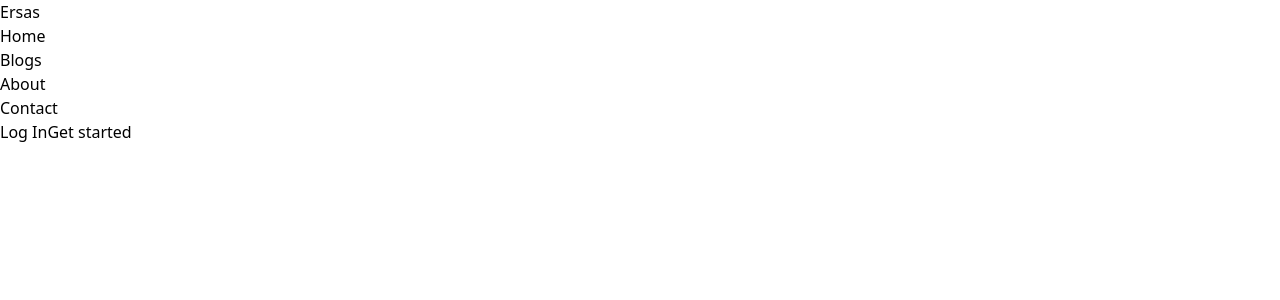
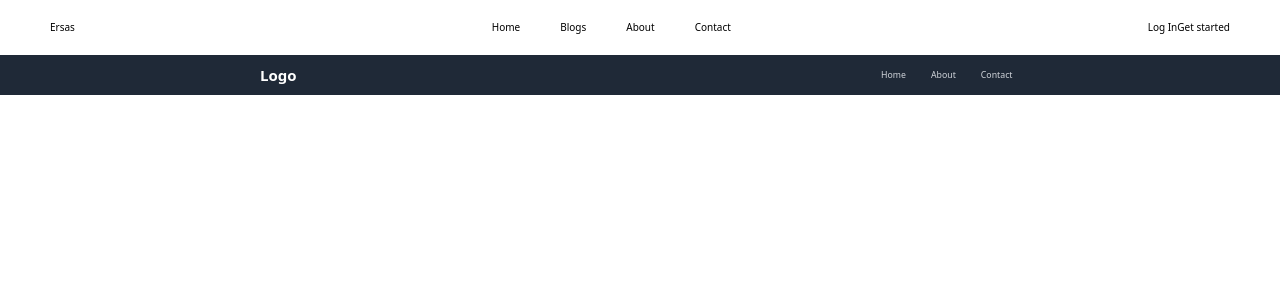
Before and after one commit to Natnael772/ersas, a React (Create React App) app in the folder client/: page / in a window 1280 px wide. Shown: the top 300 px of the page. Built offline with nearby package versions, Linux system fonts and the light colour scheme.

Commit message:
Stling Navigation bar

```diff
--- a/client/public/index.html
+++ b/client/public/index.html
@@ -24,7 +24,14 @@
       work correctly both with client-side routing and a non-root public URL.
       Learn how to configure a non-root public URL by running `npm run build`.
     -->
-    <title>React App</title>
+
+    <link rel="preconnect" href="https://fonts.googleapis.com" />
+    <link rel="preconnect" href="https://fonts.gstatic.com" crossorigin />
+    <link
+      href="https://fonts.googleapis.com/css2?family=Montserrat:ital,wght@0,400;0,500;0,600;0,700;1,500;1,600&family=PT+Serif&family=Poppins:wght@400;500;600;700&family=Raleway&display=swap"
+      rel="stylesheet"
+    />
+    <title>Ersas</title>
   </head>
   <body>
     <noscript>You need to enable JavaScript to run this app.</noscript>
--- a/client/src/App.js
+++ b/client/src/App.js
@@ -1,11 +1,13 @@
 import logo from "./logo.svg";
 import "./App.css";
 import Nav from "./components/Nav/Nav";
+import NavT from "./NavT";
 
 function App() {
   return (
     <div>
       <Nav />
+      <NavT />
     </div>
   );
 }
--- a/client/src/Nav.js
+++ b/client/src/NavT.js
@@ -1,4 +1,4 @@
-const Nav = () => {
+const NavT = () => {
   return (
     <nav className="bg-gray-800">
       <div className="max-w-7xl mx-auto px-2 sm:px-6 lg:px-8">
@@ -71,4 +71,4 @@ const Nav = () => {
     </nav>
   );
 };
-export default Nav;
+export default NavT;
--- /dev/null
+++ b/client/src/components/Nav/Nav.css
@@ -0,0 +1,29 @@
+* {
+  margin: 0;
+  padding: 0;
+  box-sizing: border-box;
+}
+html {
+  font-size: 10px;
+}
+
+.nav-main-container {
+  width: 100%;
+  padding: 2rem 5rem;
+  display: flex;
+  align-items: center;
+  justify-content: space-between;
+}
+.nav-menus-container {
+  display: flex;
+  align-items: center;
+  justify-content: center;
+  gap: 4rem;
+}
+
+ul {
+  list-style: none;
+}
+li a {
+  display: block;
+}
--- a/client/src/components/Nav/Nav.js
+++ b/client/src/components/Nav/Nav.js
@@ -1,10 +1,10 @@
+import "./Nav.css";
 const Nav = () => {
   return (
     <div className="nav-main-container">
       <h2 className="nav-logo">Ersas</h2>
       <ul className="nav-menus-container">
         <li>
-          {" "}
           <a href="#" className="nav-links">
             Home
           </a>
```
Also changed, not shown: client/src/components/Nav/Nav.module.css (deleted).
